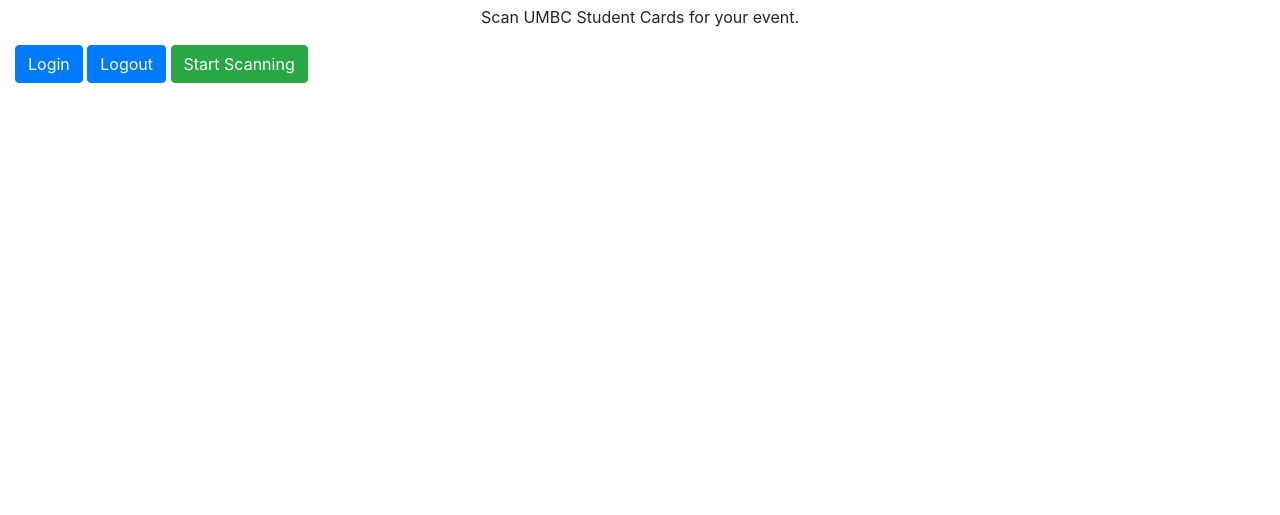
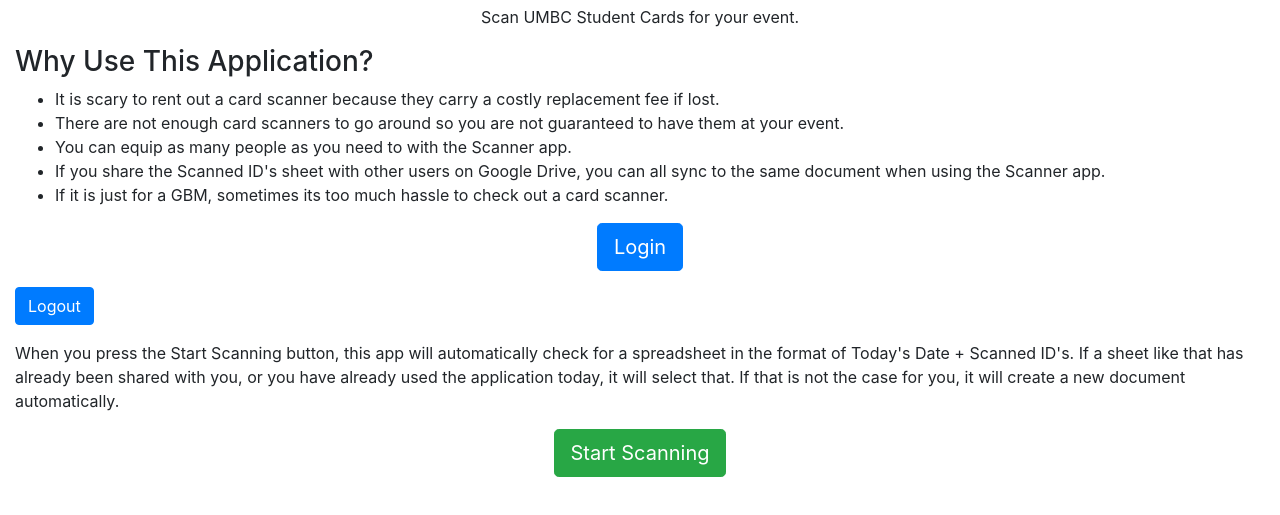
Before and after one commit to umbc-sga/scanner, a plain HTML site: page index.html in a window 1280 px wide. Shown: the part 67-582 px from the top of the page. Drawn offline with nearby package versions, Linux system fonts and the light colour scheme.

Commit message:
Add more instructions

```diff
--- a/index.html
+++ b/index.html
@@ -10,17 +10,51 @@
     <body>
         <div class="container-fluid">
             <h1 class="text-center mt-3">Welcome to Scanner</h1>
-            <p class="text-center">
-                Scan UMBC Student Cards for your event.
-            </p>
 
-            <button class="btn btn-primary" id="login_button">Login</button>
-            <button class="btn btn-primary" id="signout_button">Logout</button>
+            <div id="signedOut">
+                <p class="text-center">
+                    Scan UMBC Student Cards for your event.
+                </p>
 
-            <button class="btn btn-success" onclick="startScanning()" id="createEvent">Start Scanning</button>
+                <h3>Why Use This Application?</h3>
+                <ul>
+                    <li>
+                        It is scary to rent out a card scanner because they carry a costly replacement fee if lost.
+                    </li>
+                    <li>
+                        There are not enough card scanners to go around so you are not guaranteed to have them at your event.
+                    </li>
+                    <li>
+                        You can equip as many people as you need to with the Scanner app.
+                    </li>
+                    <li>
+                        If you share the Scanned ID's sheet with other users on Google Drive, you can all sync to the same document when using the Scanner app.
+                    </li>
+                    <li>
+                        If it is just for a GBM, sometimes its too much hassle to check out a card scanner.
+                    </li>
+                </ul>
 
-            <!-- Barcode Scanning Camera -->
-            <div id="interactive" class="viewport embed-responsive" style="display: none"></div>
+                <p class="text-center">
+                    <button class="btn btn-lg btn-primary" id="login_button">Login</button>
+                </p>
+            </div>
+
+            <div id="signedIn">
+                <button class="btn btn-primary mb-3" id="signout_button">Logout</button>
+
+                <p id="app_brief">
+                    When you press the Start Scanning button, this app will automatically check for a spreadsheet in the format of Today's Date + Scanned ID's. If a sheet like that has already been shared with you, or you have already used the application today, it will select that. If that is not the case for you, it will create a new document automatically.
+                </p>
+
+                <p class="text-center">
+                    <button class="btn btn-lg btn-success" onclick="startScanning()" id="startScanning">Start Scanning</button>
+                </p>
+
+
+                <!-- Barcode Scanning Camera -->
+                <div id="interactive" class="viewport embed-responsive" style="display: none"></div>
+            </div>
         </div>
 
         <!-- Bootstrap Scripts -->
--- a/js/app.js
+++ b/js/app.js
@@ -58,12 +58,12 @@ function updateSigninStatus(isSignedIn) {
     isLoggedIn = isSignedIn;
 
     if (isSignedIn) {
-        loginButton.style.display = 'none';
-        signoutButton.style.display = 'block';
+        document.getElementById("signedOut").style.display = 'none';
+        document.getElementById("signedIn").style.display = 'block';
     }
     else {
-        loginButton.style.display = 'block';
-        signoutButton.style.display = 'none';
+        document.getElementById("signedOut").style.display = 'block';
+        document.getElementById("signedIn").style.display = 'none';
     }
 }
 
@@ -129,6 +129,9 @@ function launchBarcodeCamera() {
 *  Launch the barcode scanning camera and create the event Google Sheet.
 */
 function startScanning() {
+    $("#app_brief").hide();
+    $("#startScanning").hide();
+
     // Launch the barcode scanning camera
     launchBarcodeCamera();
 
```
